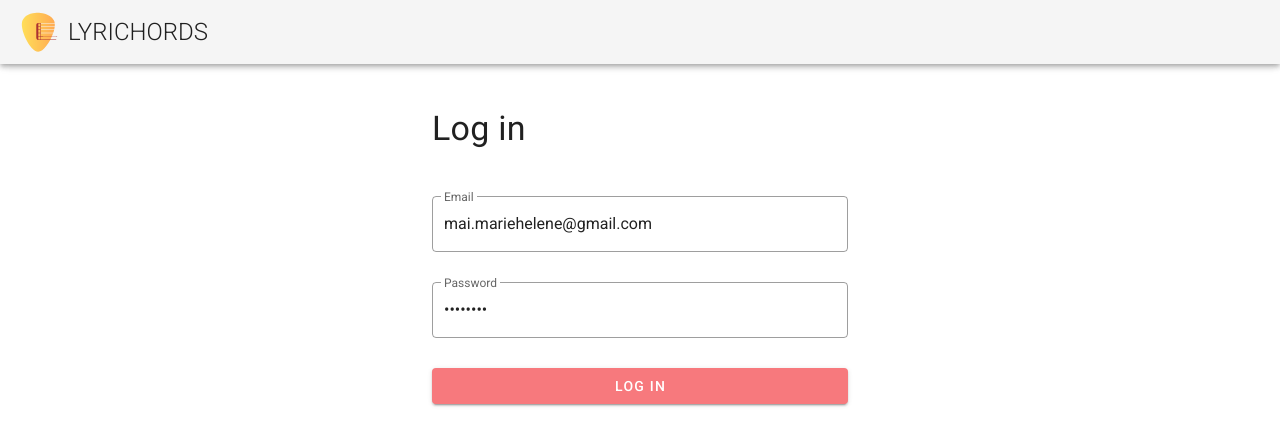
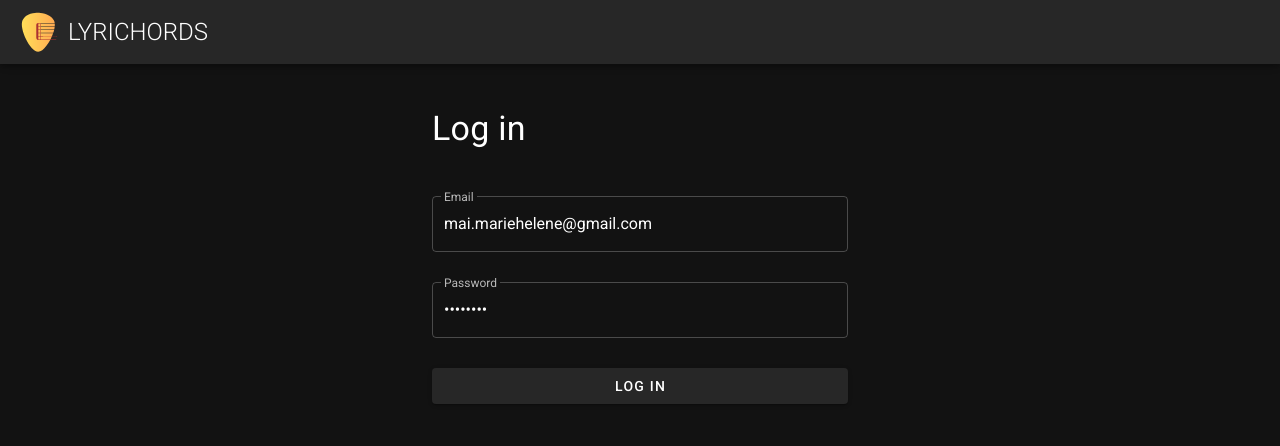
Before and after one commit to mariehmai/lyrichords-vuejs, a Vue app: page /login in a window 1280 px wide. Shown: the top 446 px of the page. Built offline with nearby package versions, Linux system fonts and the light colour scheme; no server answers.

Commit message:
refactor(app): add dark mode as default

```diff
--- a/src/components/CreateTrackForm.vue
+++ b/src/components/CreateTrackForm.vue
@@ -22,10 +22,7 @@
       :rules="requiredRule"
       required
     />
-    <v-btn small
-           color="primary"
-           type="submit"
-    >
+    <v-btn small type="submit">
       Add song
     </v-btn>
   </v-form>
--- a/src/components/TrackList.vue
+++ b/src/components/TrackList.vue
@@ -1,5 +1,5 @@
 <template>
-  <v-img gradient="to bottom right, rgb(251,215,124,.2), rgb(251,215,124,1), #f7797d">
+  <v-img>
     <v-container>
       <v-card v-if="filteredTracks.length"
               class="track-list"
@@ -32,7 +32,7 @@
                 Add a song
               </h4>
               <template v-slot:actions>
-                <font-awesome-icon :icon="['fa', 'plus']" color="#f7797d" />
+                <font-awesome-icon :icon="['fa', 'plus']" />
               </template>
             </v-expansion-panel-header>
             <v-expansion-panel-content>
@@ -104,7 +104,6 @@ export default {
 }
 
 .text {
-  color: #f7797d;
   text-transform: uppercase;
 }
 
@@ -116,9 +115,8 @@ export default {
   background-color: rgba(0, 0, 0, 0.02);
 }
 
-.selected,
-.track-item:hover {
-  background-color: rgba(247, 121, 125, .3);
+.selected {
+  background-color: #272727;
 }
 
 @media screen and (min-width: 500px) {
--- a/src/plugins/vuetify.js
+++ b/src/plugins/vuetify.js
@@ -20,10 +20,15 @@ export default new Vuetify({
     iconfont: 'faSvg'
   },
   theme: {
+    dark: true,
     themes: {
       light: {
-        primary: '#f7797d',
-        secondary: '#f7797d'
+        primary: '#3A6073',
+        secondary: '#3A6073'
+      },
+      dark: {
+        primary: '#whitesmoke',
+        secondary: '#272727'
       }
     }
   }
--- a/src/views/Home.vue
+++ b/src/views/Home.vue
@@ -36,10 +36,6 @@ export default {
 
 .track-viewer-container {
   flex: 3;
-  padding: 1.5vh;
-}
-
-.track-viewer {
-  margin: 1vh 0.5vh;
+  padding: 12px 12px 12px 0;
 }
 </style>
```
